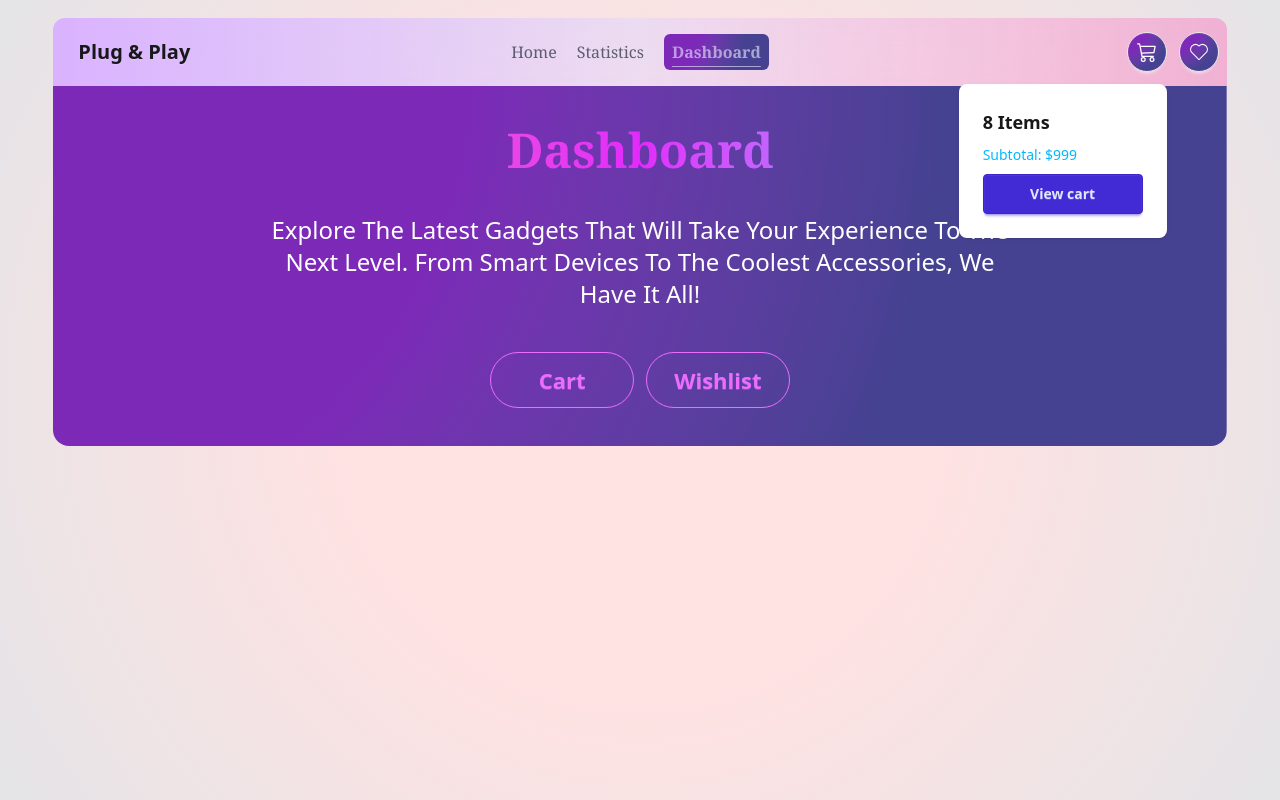
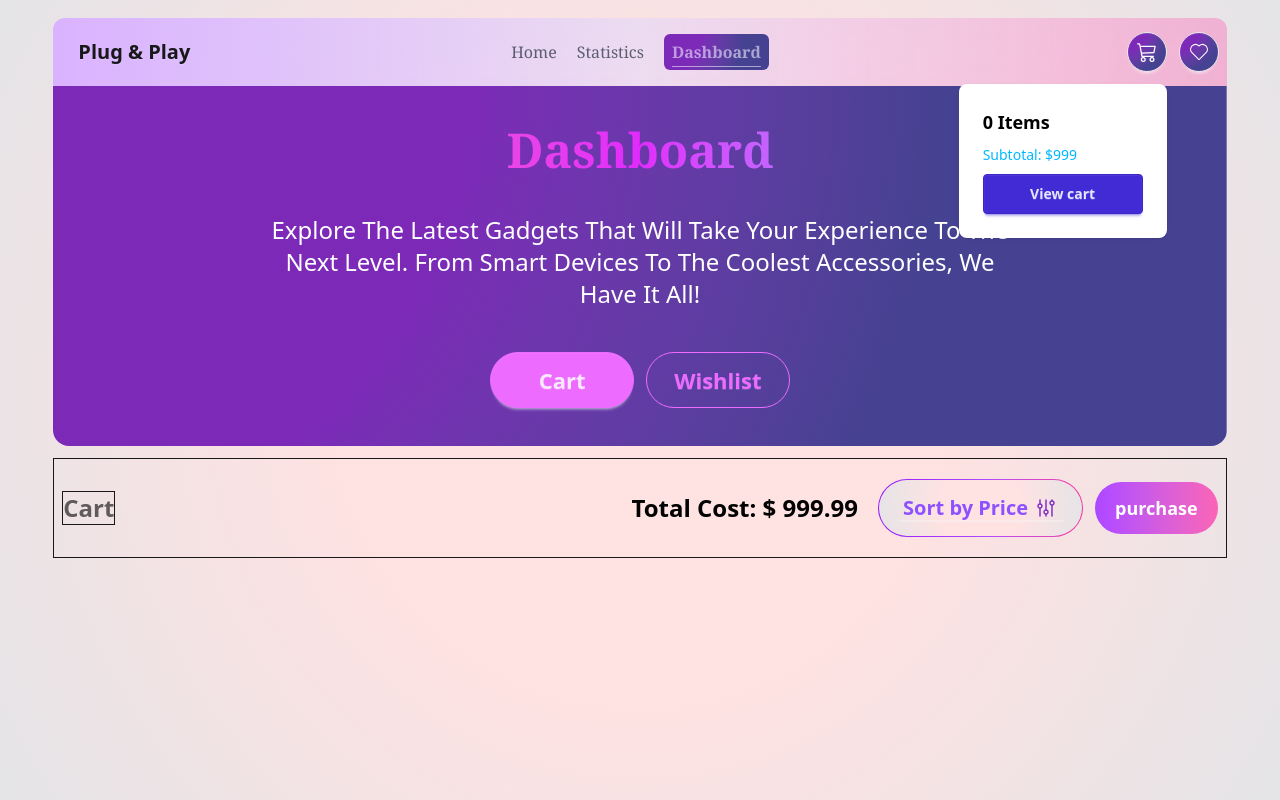
Before and after one commit to rakib-hasan-78/price-cart, a React (Vite) app: page /dashboard in a window 1280 px wide. Both pictures are taken after a click on the button 1146 px from the left and 52 px from the top of the page. Built offline with nearby package versions, Linux system fonts and the light colour scheme; a web font is replaced by a local one.

Commit message:
dynamic interaction completed here

```diff
--- a/src/Components/Nav/Nav.jsx
+++ b/src/Components/Nav/Nav.jsx
@@ -48,7 +48,7 @@ const Nav = ({isScroll}) => {
                             tabIndex={0}
                             className="card card-compact dropdown-content bg-base-100 z-1 mt-3 w-52 shadow">
                             <div className="card-body">
-                            <span className="text-lg font-bold ">8 Items</span>
+                            <span className="text-lg font-bold text-black">{cart.length} Items</span>
                             <span className="text-info">Subtotal: $999</span>
                             <div className="card-actions">
                                 <button className="btn btn-primary btn-block">View cart</button>
@@ -71,7 +71,7 @@ const Nav = ({isScroll}) => {
                             tabIndex={0}
                             className="card card-compact dropdown-content bg-base-100 z-1 mt-3 w-52 shadow">
                             <div className="card-body">
-                            <span className="text-lg font-bold">8 Items</span>
+                            <span className="text-lg font-bold text-black">{wishList.length} Items</span>
                             <span className="text-info">Subtotal: $999</span>
                             <div className="card-actions">
                                 <button className="btn btn-primary btn-block">View cart</button>
--- /dev/null
+++ b/src/Components/Ribbon/Ribbon.jsx
@@ -0,0 +1,53 @@
+import React from 'react';
+import filterImg from '../../assets/Frame.svg';
+import { useProduct } from './../../Utilities/Hooks/CustomContext/CustomContext';
+const Ribbon = ({tabs}) => {
+    const {cart, wishList} = useProduct();
+
+    return (
+        <div className='w-full h-auto py-5 xxs:px-2 px-6 my-3  border flex xxs:flex-col lg:flex-row items-center justify-between'>
+            <div className='xxs:w-full lg:w-auto border'>
+                <h3
+                className='font-semibold text-2xl text-black/60 xxs:text-center lg:text-left'
+                >
+                {tabs === 'cart' ? 'Cart' :'Wish List'}
+                </h3>
+            </div>
+            {
+                tabs==='cart'&& cart.length===0 &&
+                (
+                <div className='w-auto flex items-center justify-around space-x-5'>
+                <h4 className='font-semibold text-2xl text-black'>total cost: $ 999.99</h4>
+                <div className='w-auto flex items-center space-x-3'>
+                    <div className='btn-gradient'>
+                        <div className='w-full body-default-bg rounded-full flex items-center justify-between px-4 py-4'>
+                            <button
+                            className='btn btn-xs text-xl  border-none font-bold text-violet-500 bg-transparent ' type="button">
+                                <span>
+                                    Sort by Price
+                                </span>
+                                <span>
+                                    <img src={filterImg} alt="filter-img" />
+                                </span>
+                            </button>
+                        </div>
+                    </div>
+                    <div>
+                        <button
+                        className='py-3 px-5 rounded-full text-white font-semibold text-lg bg-gradient-to-r from-purple-500 to-pink-400 hover:from-purple-600 hover:to-pink-500 transition-all duration-300'
+                        type='button'
+
+                        >
+                        purchase
+                        </button>
+                    </div>
+                </div>
+                </div>
+
+                )
+            }
+        </div>
+    );
+};
+
+export default Ribbon;
--- a/src/Pages/Dashboard/Dashboard.jsx
+++ b/src/Pages/Dashboard/Dashboard.jsx
@@ -1,12 +1,18 @@
 import React, { useState } from 'react';
 import Hero from '../../Components/Hero/Hero';
+import Ribbon from './../../Components/Ribbon/Ribbon';
 
 const Dashboard = () => {
     const [tabs, setTabs] = useState('cart');
 
+    const tabHandler = (e, value) =>{
+        e.preventDefault();
+        setTabs(value)
+    }
+
     return (
         <>
-          <Hero className={`xxs:h-[360px] lg:h-[360px]`}>
+          <Hero className={`xxs:h-[300px] lg:h-[360px]`}>
             {
                 <div className='bg-hero'>
                     <div className='w-full xs:px-4 xl:px-20 2xl:px-40 xxs:pt-8  lg:pt-0'>
@@ -22,13 +28,15 @@ const Dashboard = () => {
                         <div role="tablist" className="tabs tabs-border flex flex-row items-center justify-center w-full space-x-3">
 
                             <button role="tab"
-                            className={`w-3/12 btn xxs:btn-sm lg:btn-xl rounded-full capitalize btn-outline border border-fuchsia-400 text-fuchsia-400 hover:bg-transparent`}
+                            onClick={(e)=>tabHandler(e, 'cart')}
+                            className={`w-3/12 btn xxs:btn-sm lg:btn-xl rounded-full capitalize ease-in-out transition-all border-fuchsia-400 ${tabs==='cart' ? 'bg-fuchsia-400 text-fuchsia-100':'btn-outline border  text-fuchsia-400 hover:bg-transparent'}`}
                             >
                             cart
                             </button>
 
                             <button role="tab"
-                            className={`w-3/12 rounded-full btn xxs:btn-sm lg:btn-xl capitalize btn-outline border border-fuchsia-400 text-fuchsia-400 hover:bg-transparent`}
+                            onClick={(e)=>tabHandler(e, 'wishlist')}
+                            className={`w-3/12 rounded-full btn xxs:btn-sm lg:btn-xl capitalize ease-in-out transition-all border-fuchsia-400 ${tabs==='wishlist' ? 'bg-fuchsia-400 text-fuchsia-100':'btn-outline border  text-fuchsia-400 hover:bg-transparent'}`}
                             >
                             wishlist
                             </button>
@@ -37,6 +45,7 @@ const Dashboard = () => {
                 </div>
             }
           </Hero>
+          <Ribbon tabs={tabs} />
         </>
     );
 };
```
Also changed, not shown: src/assets/Frame.svg (added).
